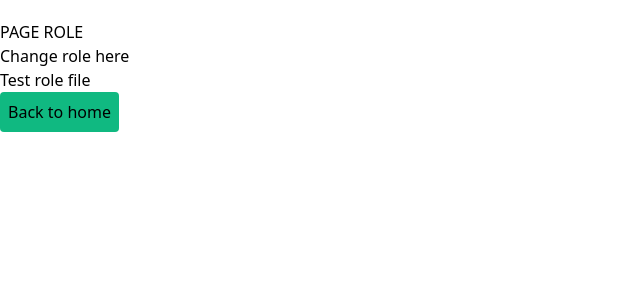
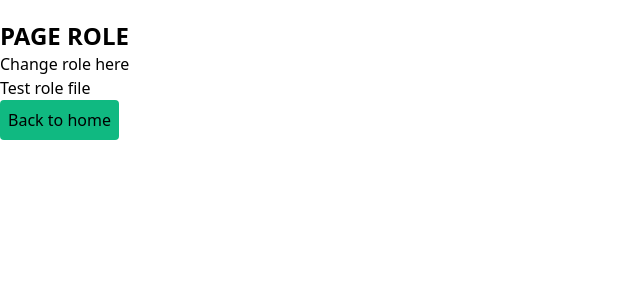
Before and after one commit to Binhbong37/newVue, a Vue app: page /role in a window 1280 px wide. Shown: the top 300 px of the page, without its empty margins (0-640 px from the left). Built offline with nearby package versions, Linux system fonts and the light colour scheme.

Commit message:
1. Edit title file role

```diff
--- a/src/components/Role.vue
+++ b/src/components/Role.vue
@@ -1,6 +1,6 @@
 <template>
   <div>
-    <h1>PAGE ROLE</h1>
+    <h1 class="text-2xl font-bold">PAGE ROLE</h1>
 
     <p>Change role here</p>
     <p>Test role file</p>
```
